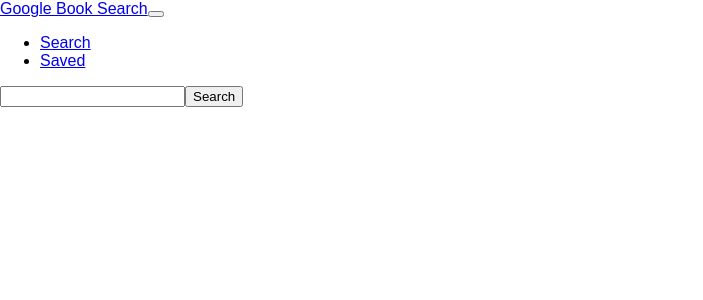
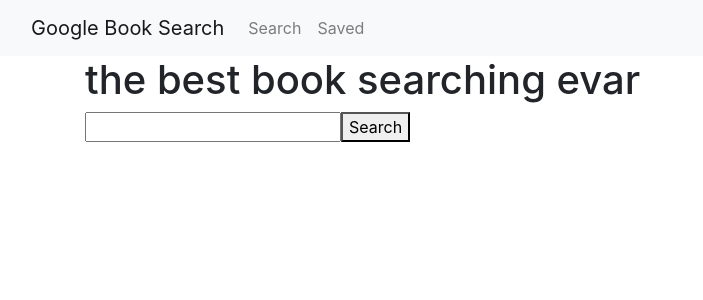
Before and after one commit to jacob-af/book-searcher, a React (Create React App) app in the folder client/: page / in a window 1280 px wide. Shown: the top 300 px of the page, without its empty margins (0-703 px from the left). Built offline with nearby package versions, Linux system fonts and the light colour scheme.

Commit message:
all components functioning, needs styling

```diff
--- a/client/src/App.js
+++ b/client/src/App.js
@@ -4,12 +4,15 @@
 import Saved from "./pages/Saved";
 import NoMatch from "./pages/NoMatch";
 import Nav from "./components/Nav";
+import Header from "./components/Header";
 
 function App() {
   return (
     <Router>
       <div>
         <Nav />
+        <div className="container">
+          <Header />
           <Switch>
             <Route exact path={["/", "/search"]}>
               <Search />
@@ -22,6 +25,7 @@
             </Route>
           </Switch>
         </div>
+      </div>
     </Router>
   );
 }
--- a/client/src/index.js
+++ b/client/src/index.js
@@ -3,6 +3,7 @@
 import "./index.css";
 import App from "./App";
 import registerServiceWorker from "./registerServiceWorker";
+import "bootstrap/dist/css/bootstrap.min.css";
 
 ReactDOM.render(<App />, document.getElementById("root"));
 registerServiceWorker();
```
Lines whose indentation alone changed are shown as unchanged.
